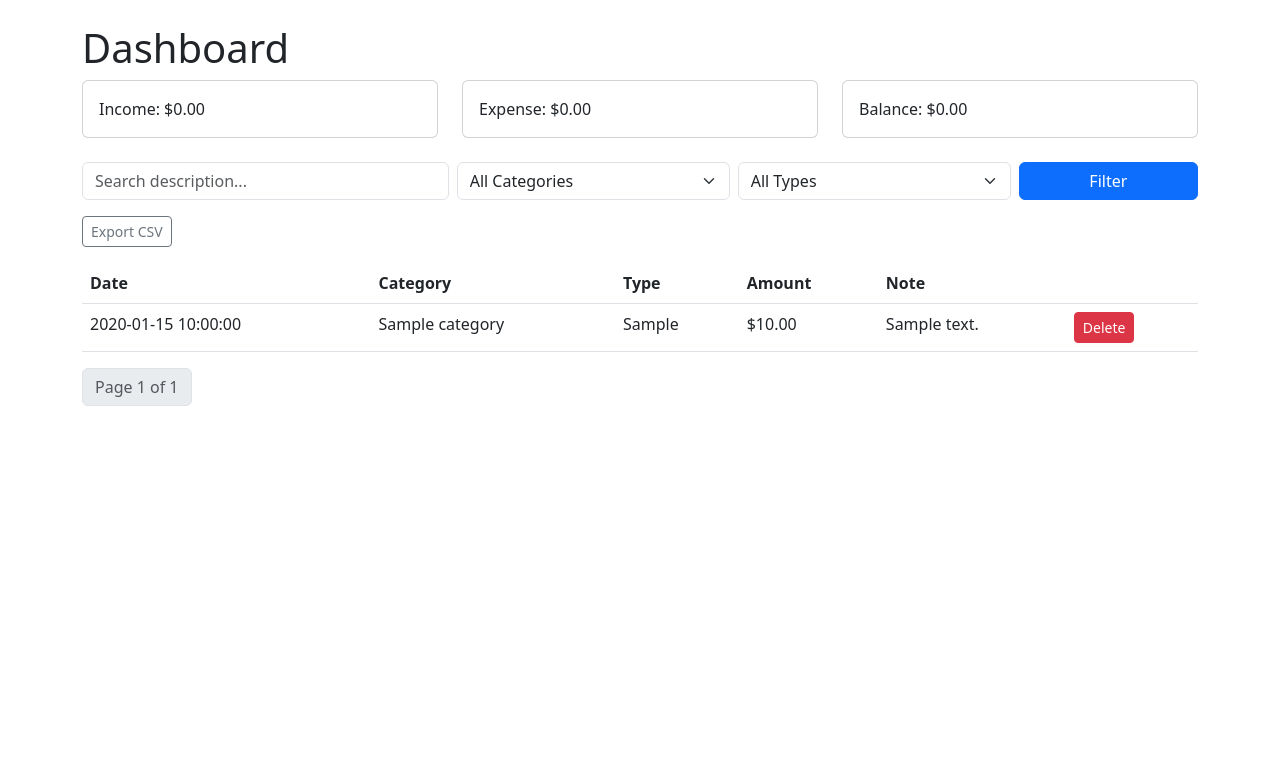
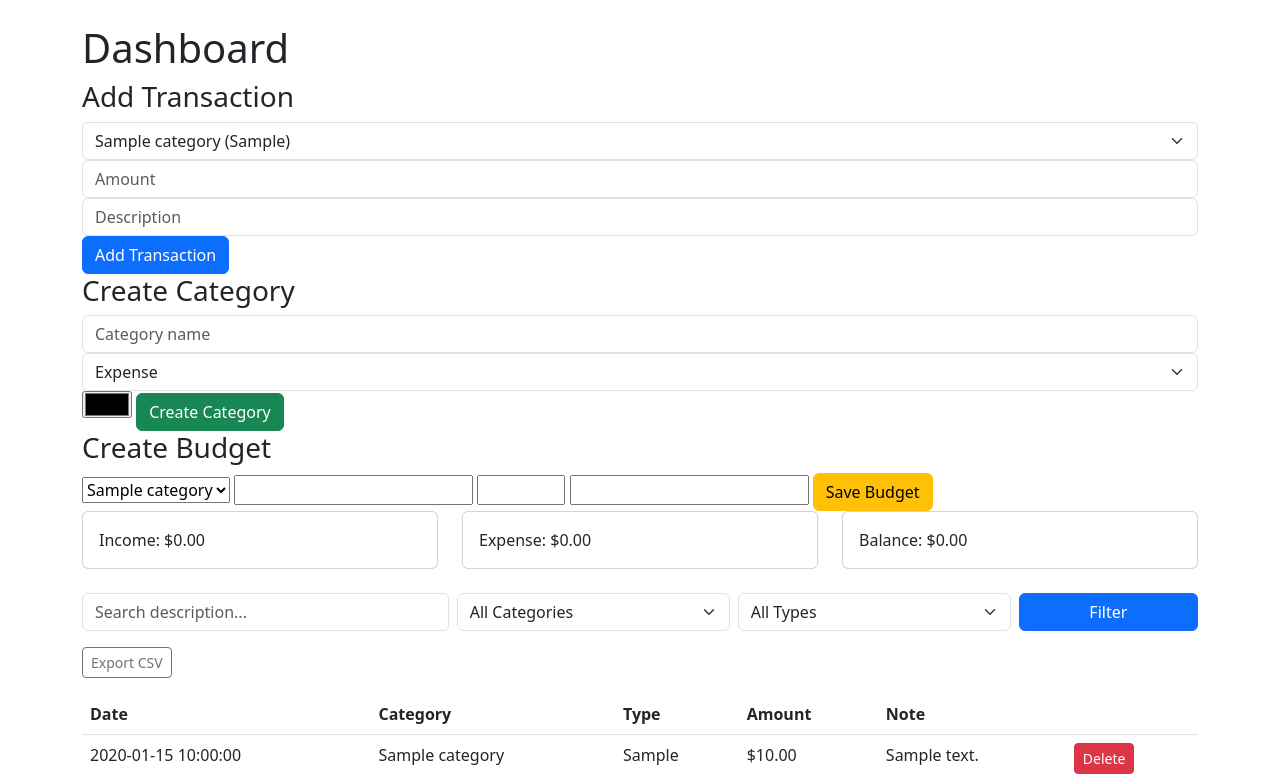
Before and after one commit to giorgikonjaria01/Flaskproject, a Flask app: page /dashboard in a window 1280 px wide. Shown: the part 56-838 px from the top of the page. Before the commit the page ends 462 px from the top, so only its background shows below. Run offline with Flask 3, Linux system fonts and the light colour scheme; the visitor is signed in with stand-in values (Sample User, id 1); tables that the repository leaves empty hold one stand-in row (values such as "Sample post").

```diff
--- a/finance-tracker/app/templates/main/dashboard.html
+++ b/finance-tracker/app/templates/main/dashboard.html
@@ -9,6 +9,67 @@
     {{ budget_warnings|length }} Budget Warning{% if budget_warnings|length != 1 %}s{% endif %}
 </span>
 {% endif %}
+
+<h3>Add Transaction</h3>
+
+<form method="POST" action="{{ url_for('main.create_transaction') }}">
+    <select name="category_id" class="form-select">
+        {% for c in categories %}
+        <option value="{{ c.id }}">
+            {{ c.name }} ({{ c.type }})
+        </option>
+        {% endfor %}
+    </select>
+
+    <input name="amount" type="number" step="0.01" class="form-control" placeholder="Amount">
+
+    <input name="description" class="form-control" placeholder="Description">
+
+    <button class="btn btn-primary">
+        Add Transaction
+    </button>
+</form>
+
+<h3>Create Category</h3>
+
+<form method="POST" action="{{ url_for('main.create_category') }}">
+
+    <input name="name" class="form-control" placeholder="Category name">
+
+    <select name="type" class="form-select">
+        <option value="expense">Expense</option>
+        <option value="income">Income</option>
+    </select>
+
+    <input name="color" type="color">
+
+    <button class="btn btn-success">
+        Create Category
+    </button>
+
+</form>
+
+<h3>Create Budget</h3>
+
+<form method="POST" action="{{ url_for('main.create_budget') }}">
+
+    <select name="category_id">
+        {% for c in categories %}
+        <option value="{{ c.id }}">{{ c.name }}</option>
+        {% endfor %}
+    </select>
+
+    <input name="amount" type="number" step="0.01">
+
+    <input name="month" type="number" min="1" max="12">
+
+    <input name="year" type="number">
+
+    <button class="btn btn-warning">
+        Save Budget
+    </button>
+
+</form>
 
 <div class="row mb-4">
     <div class="col-md-4"><div class="card p-3">Income: {{ summary.income | currency(get_current_user().currency) }}</div></div>
```
